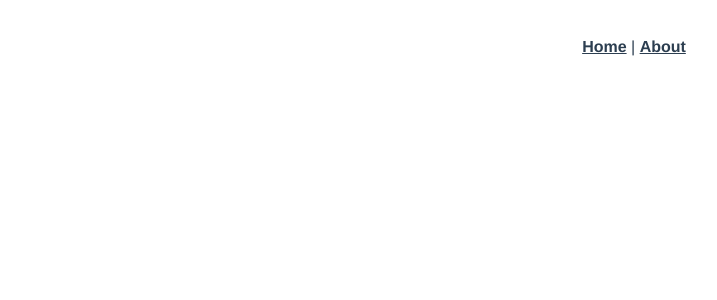
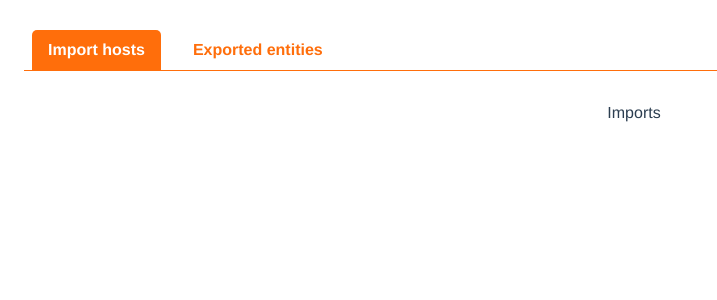
Before and after one commit to SLRuth/EventsCatalogueImport, a Vue app: page /imports in a window 1280 px wide. Before the commit this address had no page. Shown: the top 300 px of the page, without its empty margins (6-723 px from the left). Built offline with nearby package versions, Linux system fonts and the light colour scheme.

Commit message:
Tabs created

```diff
--- a/package.json
+++ b/package.json
@@ -8,6 +8,7 @@
     "lint": "vue-cli-service lint"
   },
   "dependencies": {
+    "bootstrap": "^5.1.3",
     "core-js": "^3.6.5",
     "vue": "^3.0.0",
     "vue-router": "^4.0.0-0"
--- a/public/index.html
+++ b/public/index.html
@@ -6,6 +6,12 @@
     <meta name="viewport" content="width=device-width,initial-scale=1.0">
     <link rel="icon" href="<%= BASE_URL %>favicon.ico">
     <title><%= htmlWebpackPlugin.options.title %></title>
+
+    <!-- Bootstrap CSS -->
+    <link href="https://cdn.jsdelivr.net/npm/bootstrap@5.0.2/dist/css/bootstrap.min.css" rel="stylesheet" integrity="sha384-EVSTQN3/azprG1Anm3QDgpJLIm9Nao0Yz1ztcQTwFspd3yD65VohhpuuCOmLASjC" crossorigin="anonymous">
+    <!-- Option 1: Bootstrap Bundle with Popper -->
+    <script src="https://cdn.jsdelivr.net/npm/bootstrap@5.0.2/dist/js/bootstrap.bundle.min.js" integrity="sha384-MrcW6ZMFYlzcLA8Nl+NtUVF0sA7MsXsP1UyJoMp4YLEuNSfAP+JcXn/tWtIaxVXM" crossorigin="anonymous"></script>
+
   </head>
   <body>
     <noscript>
--- a/src/App.vue
+++ b/src/App.vue
@@ -1,9 +1,19 @@
 <template>
   <div id="nav">
-    <router-link to="/">Home</router-link> |
-    <router-link to="/about">About</router-link>
+    <ul class="nav">
+      <li class="nav-item px-2">
+        <router-link to="/imports" class="nav-link py-2 px-3">
+          Import hosts
+        </router-link>
+      </li>
+      <li class="nav-item px-2">
+        <router-link to="/entities" class="nav-link py-2 px-3">
+          Exported entities
+        </router-link>
+      </li>
+    </ul>
   </div>
-  <router-view/>
+  <router-view />
 </template>
 
 <style>
@@ -21,10 +31,15 @@
 
 #nav a {
   font-weight: bold;
-  color: #2c3e50;
+  color: #ff6e0b;
+  border-radius: 5px 5px 0px 0px;
 }
 
 #nav a.router-link-exact-active {
-  color: #42b983;
+  color: white;
+  background-color: #ff6e0b;
+}
+.nav {
+  border-bottom: 1px solid #ff6e0b;
 }
 </style>
--- a/src/router/index.ts
+++ b/src/router/index.ts
@@ -1,4 +1,4 @@
-import { createRouter, createWebHistory, RouteRecordRaw } from 'vue-router'
+import {createRouter, createWebHistory, RouteRecordRaw} from 'vue-router'
 import Home from '../views/Home.vue'
 
 const routes: Array<RouteRecordRaw> = [
@@ -14,7 +14,17 @@ const routes: Array<RouteRecordRaw> = [
 		// this generates a separate chunk (about.[hash].js) for this route
 		// which is lazy-loaded when the route is visited.
 		component: () => import(/* webpackChunkName: "about" */ '../views/About.vue')
-  }
+	},
+	{
+		path: '/imports',
+		name: 'Imports',
+		component: () => import('../views/Imports.vue')
+	},
+	{
+		path: '/entities',
+		name: 'Entities',
+		component: () => import('../views/Entities.vue')
+	},
 ]
 
 const router = createRouter({
--- /dev/null
+++ b/src/views/Entities.vue
@@ -0,0 +1,12 @@
+<template>
+  <div class="entities">Entities</div>
+</template>
+
+<script lang="ts">
+import { defineComponent } from "vue";
+
+export default defineComponent({
+  name: "Entities",
+  components: {},
+});
+</script>
--- /dev/null
+++ b/src/views/Imports.vue
@@ -0,0 +1,12 @@
+<template>
+  <div class="imports">Imports</div>
+</template>
+
+<script lang="ts">
+import { defineComponent } from "vue";
+
+export default defineComponent({
+  name: "Imports",
+  components: {},
+});
+</script>
```
Also changed, not shown: 2 other files (tests, documents, lock files or other folders). Lines whose indentation alone changed are shown as unchanged.
